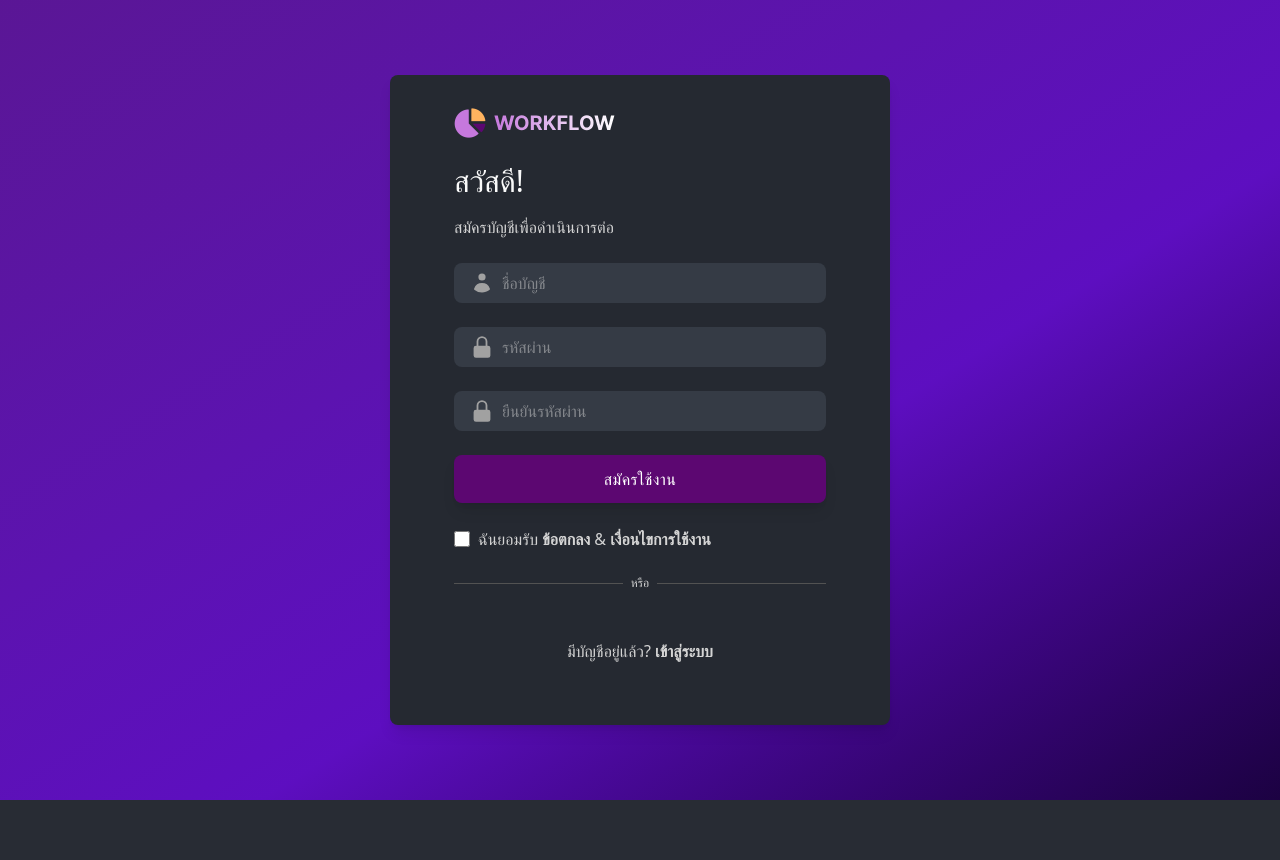
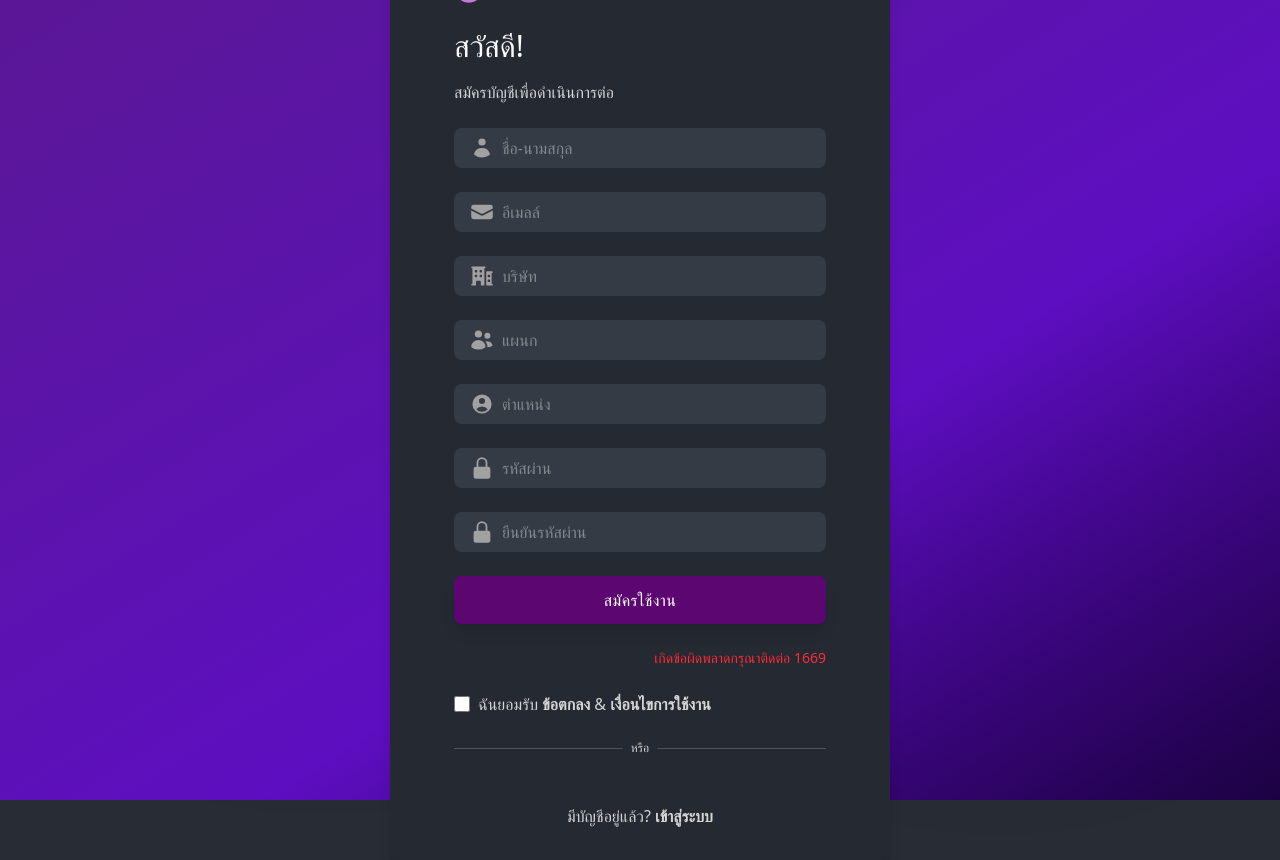
Before and after one commit to Yeet2042/workflow-sesa, a Next.js app: page /register in a window 1280 px wide. Both pictures are taken after a click on the button "สมัครใช้งาน". Before the commit the page ends 800 px from the top, so only its background shows below. Built offline with nearby package versions, Linux system fonts and the light colour scheme; no server answers.

Commit message:
Add validation to registration API and enhance user registration form

```diff
--- a/app/api/auth/register/route.ts
+++ b/app/api/auth/register/route.ts
@@ -8,8 +8,12 @@ export async function POST(request: Request) {
 
     const { companyName, departmentName, ...userData } = newUser
 
-    void companyName
-    void departmentName
+    if (!newUser.email || !newUser.password || !companyName || !departmentName) {
+      return new Response(JSON.stringify({ error: 'All fields are required' }), {
+        status: 400,
+        headers: { 'Content-Type': 'application/json' },
+      })
+    }
 
     const hashedPassword = bcrypt.hashSync(newUser.password, 10)
 
@@ -25,6 +29,7 @@ export async function POST(request: Request) {
       headers: { 'Content-Type': 'application/json' },
     })
   } catch (error) {
+    console.error('Error creating user:', error)
     return new Response(JSON.stringify({ error: `User could not be created: ${error}` }), {
       status: 500,
       headers: { 'Content-Type': 'application/json' },
--- a/app/login/page.tsx
+++ b/app/login/page.tsx
@@ -1,7 +1,7 @@
 "use client";
 
 import TextBox from "@/components/inputs/TextBox";
-import { UserIcon, LockClosedIcon } from "@heroicons/react/20/solid";
+import { EnvelopeIcon, LockClosedIcon } from "@heroicons/react/20/solid";
 import Image from "next/image";
 import { useState } from "react";
 import { AnimatePresence, motion } from "framer-motion";
@@ -62,7 +62,7 @@ export default function Page() {
         </div>
         <TextBox
           type="email"
-          icon={<UserIcon />}
+          icon={<EnvelopeIcon />}
           placeholder="อีเมลล์"
           value={email}
           onChange={setEmail}
--- a/app/register/page.tsx
+++ b/app/register/page.tsx
@@ -1,7 +1,7 @@
 "use client";
 
 import TextBox from "@/components/inputs/TextBox";
-import { UserIcon, LockClosedIcon } from "@heroicons/react/20/solid";
+import { UserIcon, LockClosedIcon, EnvelopeIcon, UsersIcon, BuildingOffice2Icon, UserCircleIcon } from "@heroicons/react/20/solid";
 import Image from "next/image";
 import { useState } from "react";
 import { AnimatePresence, motion } from "framer-motion";
@@ -12,16 +12,51 @@ export default function Page() {
   const router = useRouter();
   const [isHovered, setIsHovered] = useState(false);
 
-  const [username, setUsername] = useState("");
+  const [name, setName] = useState("");
+  const [email, setEmail] = useState("");
+  const [company, setCompany] = useState("");
+  const [department, setDepartment] = useState("");
+  const [role, setRole] = useState("");
   const [password, setPassword] = useState("");
   const [confirmPassword, setConfirmPassword] = useState("");
+
+  const [error, setError] = useState(false);
+
+  const handleSubmit = async () => {
+    try {
+      const response = await fetch("/api/auth/register", {
+        method: "POST",
+        headers: {
+          "Content-Type": "application/json",
+        },
+        body: JSON.stringify({
+          name,
+          email,
+          companyName: company,
+          departmentName: department,
+          password,
+          role,
+        }),
+      });
+
+      if (!response.ok) {
+        setError(true)
+        throw new Error("Failed to register user");
+      } else {
+        router.push("/login");
+      }
+    } catch (error) {
+      console.log("error", error);
+      setError(true);
+    }
+  }
 
   return (
     <div className="relative w-full h-screen flex items-center justify-center bg-gradient-to-br from-purple-900 via-violet-800 to-black animate-gradient-move">
       <div className="absolute top-20 left-20 w-[500px] h-[500px] rounded-full bg-purple-600/20 blur-[120px] -z-10"></div>
       <div className="absolute bottom-40 right-20 w-[400px] h-[400px] rounded-full bg-indigo-600/20 blur-[100px] -z-10"></div>
 
-      <div className="container max-w-[500px] max-h-[650px] w-full h-full bg-[#252931] rounded-lg shadow-lg px-16 py-8 flex flex-col gap-6 relative z-10">
+      <div className="container max-w-[500px] w-full h-fit bg-[#252931] rounded-lg shadow-lg px-16 py-8 flex flex-col gap-6 relative z-10">
         <Image
           src="/logo_full.svg"
           alt="Logo"
@@ -42,9 +77,37 @@ export default function Page() {
         <TextBox
           type="text"
           icon={<UserIcon />}
-          placeholder="ชื่อบัญชี"
-          value={username}
-          onChange={setUsername}
+          placeholder="ชื่อ-นามสกุล"
+          value={name}
+          onChange={setName}
+        />
+        <TextBox
+          type="email"
+          icon={<EnvelopeIcon />}
+          placeholder="อีเมลล์"
+          value={email}
+          onChange={setEmail}
+        />
+        <TextBox
+          type="text"
+          icon={<BuildingOffice2Icon />}
+          placeholder="บริษัท"
+          value={company}
+          onChange={setCompany}
+        />
+        <TextBox
+          type="text"
+          icon={<UsersIcon />}
+          placeholder="แผนก"
+          value={department}
+          onChange={setDepartment}
+        />
+        <TextBox
+          type="text"
+          icon={<UserCircleIcon />}
+          placeholder="ตำแหน่ง"
+          value={role}
+          onChange={setRole}
         />
         <TextBox
           type="password"
@@ -64,7 +127,7 @@ export default function Page() {
           className="relative bg-primary-950 text-white px-8 py-3 rounded-lg whitespace-nowrap overflow-hidden shadow-lg transition-shadow duration-300"
           onMouseEnter={() => setIsHovered(true)}
           onMouseLeave={() => setIsHovered(false)}
-          onClick={() => console.log("asdas")}
+          onClick={handleSubmit}
         >
           <motion.div
             className="flex items-center justify-center w-full"
@@ -92,6 +155,7 @@ export default function Page() {
             transition={{ duration: 0.4 }}
           />
         </button>
+        {error && <p className="text-end text-sm text-red-500">เกิดข้อผิดพลาดกรุณาติดต่อ 1669</p>}
         <div className="flex items-center gap-2">
           <input type="checkbox" id="acceptTerms" className="w-4 h-4" />
           <label htmlFor="acceptTerms" className="text-neutral-300">
--- a/interface/user.ts
+++ b/interface/user.ts
@@ -18,8 +18,3 @@ export interface RequestRegisterUser {
   departmentName: string
   role: string
 }
-
-export interface RequestLoginUser {
-  email: string
-  password: string
-}
```
Also changed, not shown: 1 other file (tests, documents, lock files or other folders).
